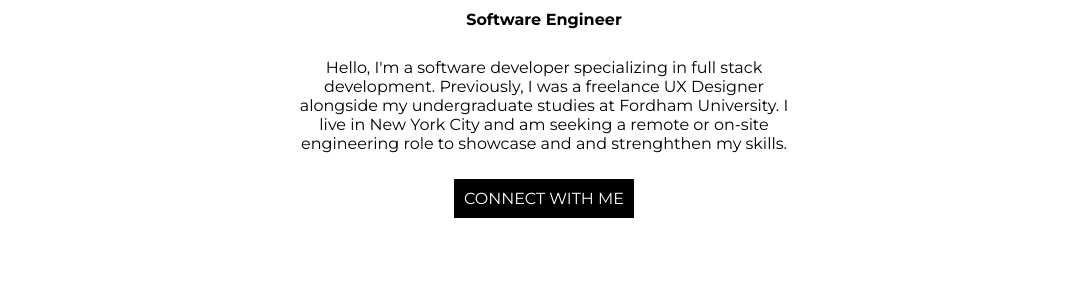
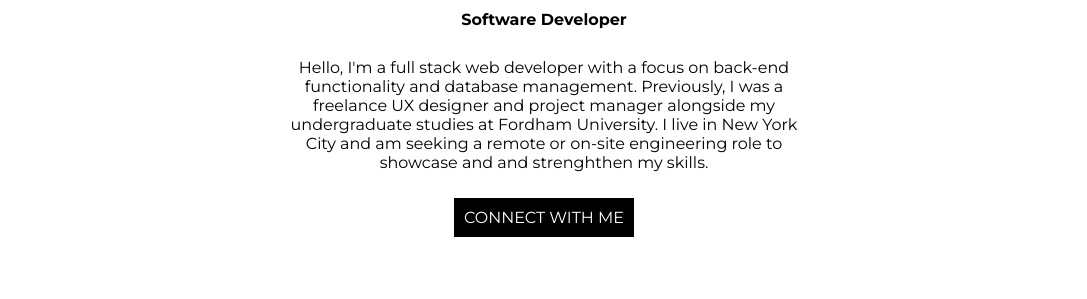
Before and after one commit to charlottehulseman/portfolio, a Gatsby site: page / in a window 1280 px wide. Shown: the part 306-605 px from the top of the page, without its empty margins (96-1183 px from the left). Built offline with nearby package versions, Linux system fonts and the light colour scheme; Gatsby itself is replaced by a stand-in of ours.

Commit message:
altered content on about section

```diff
--- a/src/mydata.js
+++ b/src/mydata.js
@@ -25,7 +25,7 @@ import weatherpic from "./images/weatherdash.jpg"
 export default {
 
   //   Header Details ---------------------
-  name: "Software Engineer",
+  name: "Software Developer",
   headerTagline: [
     //Line 1 For Header
     "Charlotte Hulseman",
@@ -36,7 +36,7 @@ export default {
   ],
   //   Header Paragraph
   headerParagraph:
-    "Hello, I'm a software developer specializing in full stack development. Previously, I was a freelance UX Designer alongside my undergraduate studies at Fordham University. I live in New York City and am seeking a remote or on-site engineering role to showcase and and strenghthen my skills.",
+    "Hello, I'm a full stack web developer with a focus on back-end functionality and database management. Previously, I was a freelance UX designer and project manager alongside my undergraduate studies at Fordham University. I live in New York City and am seeking a remote or on-site engineering role to showcase and and strenghthen my skills.",
 
   //Contact Email
   contactEmail: "cchulseman@gmail.com",
```
Also changed, not shown: 2 other files.
